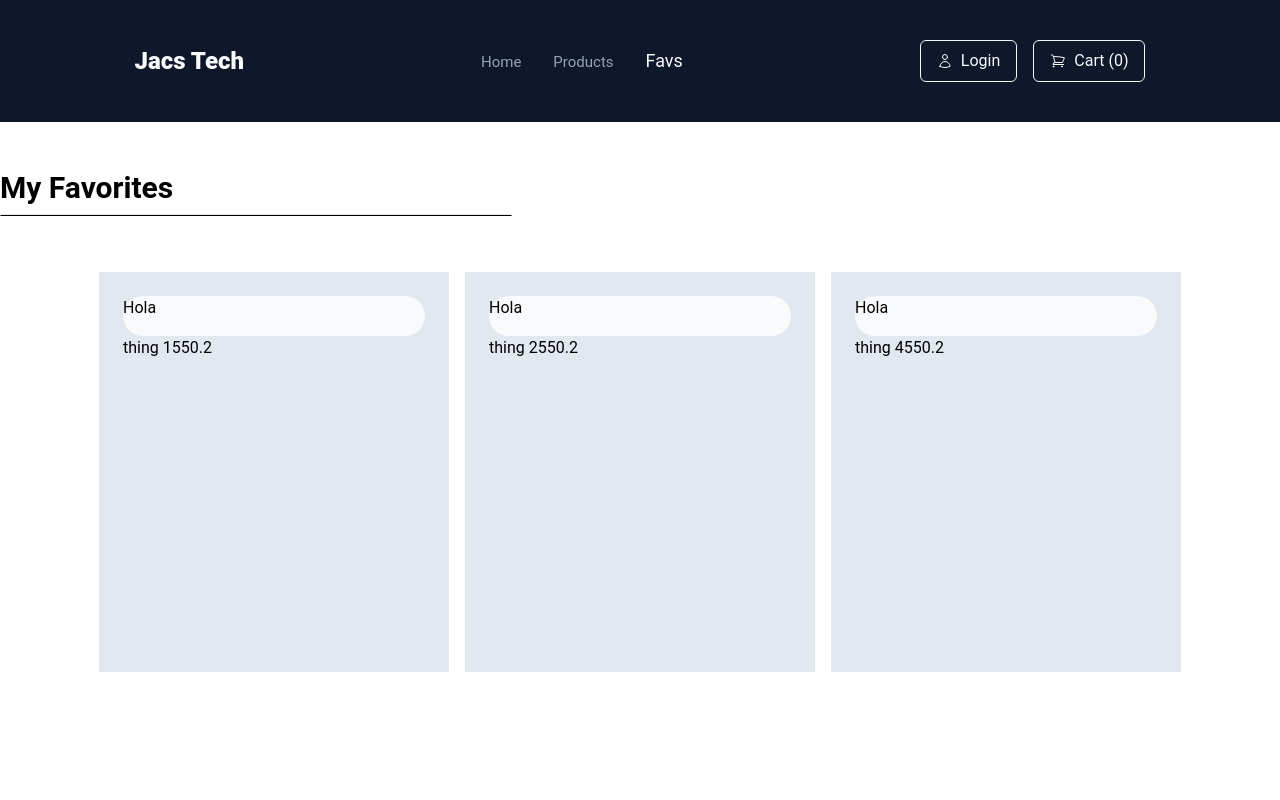
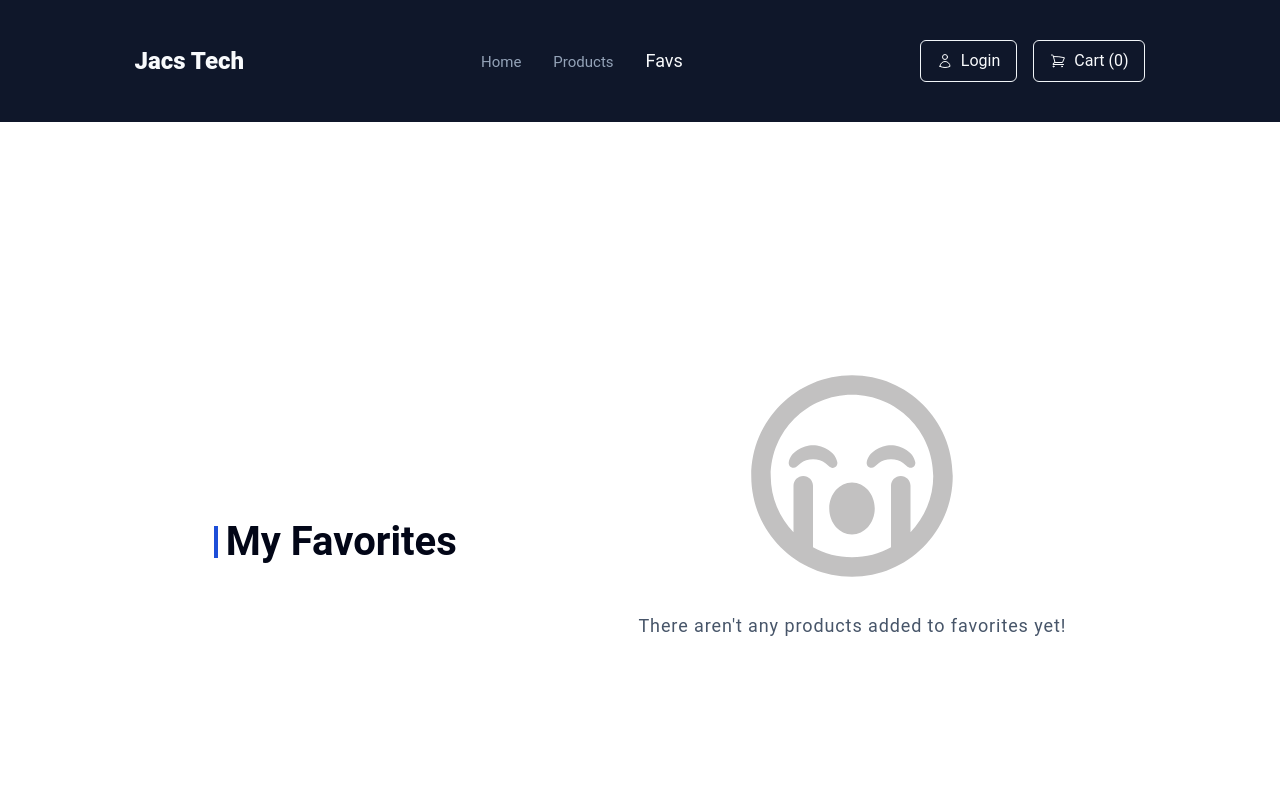
Before and after one commit to alexcas20/jacs-tech, a React (Vite) app: page /favs in a window 1280 px wide. Shown: the top 800 px of the page. Built offline with nearby package versions, Linux system fonts and the light colour scheme.

Commit message:
refactor: favorites component restructuring - update styles - add svg icon to show when the favorites list is empty

```diff
--- a/src/pages/Favs/Favorites.jsx
+++ b/src/pages/Favs/Favorites.jsx
@@ -1,40 +1,98 @@
+import { ArrowLeftIcon, XMarkIcon } from "@heroicons/react/24/solid";
+import { useDispatch, useSelector } from "react-redux";
+import { deleteFav } from "../../features/favSlice";
+import { useNavigate } from "react-router-dom";
 
-const favorites = [
-    {id: 1, name: "thing 1", price: 550.2},
-    {id: 3, name: "thing 2", price: 550.2},
-    {id: 4, name: "thing 4", price: 550.2},
-
-]
-
+import NotFavs from "../../assets/icons/sad_favs.svg";
 
 export const Favorites = () => {
+  // get data from reducer
+  const itemsFav = useSelector((state) => state.fav.favItems);
+
+  // get reducer actions
+  const dispatch = useDispatch();
+
+  // delete of fav items
+  const handleDeleteFav = ({ id }) => {
+    if (id !== undefined || null) dispatch(deleteFav(id));
+    else alert("id not found");
+  };
+
+  // navigate
+  const navigate = useNavigate();
+
   return (
-    <article className="container mx-auto min-h-screen">
+    <article className="min-h-screen flex flex-col items-center md:flex-row md:px-8 md:justify-evenly">
+      <div className="flex justify-center pt-10 md:h-screen md:items-center ">
+        <h2 className="text-2xl md:text-[40px] pl-2 my-2 border-l-4  font-sans font-bold border-blue-700  text-slate-950 sticky top-[40%]">
+          My Favorites
+        </h2>
+      </div>
+      <hr className="my-4 border w-60 md:hidden" />
 
-        <div className="mb-14">
-        <h3 className="text-3xl font-bold pt-12">My Favorites</h3>
-        <hr className="border border-b-black w-[40%] my-2" />
+      {itemsFav.length ? (
+        <div className="border mb-8 rounded-md mt-12 w-[90%] lg:w-[55%]">
+          <h3 className="bg-slate-100 text-xl p-3">Favorites List</h3>
+          <hr />
+
+          {itemsFav.map((item, i) => (
+            <div
+              key={i}
+              className="px-6 py-2 relative cursor-pointer h-[260px]"
+            >
+              <div className="flex flex-col items-center gap-4 group ">
+                <img
+                  className="w-36 h-30 object-cover"
+                  src={item.urlImage}
+                  alt={`Imgage of ${item.name}`}
+                />
+                <div className="text-center flex flex-col -mt-3 w-full ">
+                  {/* About product */}
+                  <span className="font-semibold">{item.name}</span>
+                  <span className="tracking-widest text-slate-800">
+                    ${item.price}
+                  </span>
+
+                  {/*   Delete of fav list */}
+                  <div className="absolute top-3 right-4">
+                    <button onClick={() => handleDeleteFav(item)}>
+                      <XMarkIcon className="w-6" />
+                    </button>
+                  </div>
+
+                  {/* Buy now Hover */}
+                  <div className="w-[100%] flex justify-center">
+                    <button
+                      className="p-2 w-[60%] transition-all duration-500 translate-y-12 opacity-0 bg-slate-900 text-slate-50 rounded-lg group-hover:opacity-100 group-hover:translate-y-0 group-hover:mt-1 hover:bg-slate-700"
+                      onClick={() => navigate(`/product/${item.id}`)}
+                    >
+                      Buy Now
+                    </button>
+                  </div>
+                </div>
+                <hr className="my-0 w-[100%] group-hover:opacity-0" />
+              </div>
+            </div>
+          ))}
         </div>
-
-
-      <div className="flex gap-4 flex-wrap justify-center mb-10">
-      {
-        favorites.map(fav =>
-            <div key={fav.id} className="bg-slate-200 w-[350px] h-[400px] p-6">
-                <div className="bg-slate-50 rounded-full h-10">
-                    Hola
-                </div>
-                <div>
-                    <span>{fav.name}</span>
-                    <span>{fav.price}</span>
-                </div>
-            </div>
-        )
-      }
-      </div>
-
-
-
+      ) : (
+        // No favs products
+        <div className="flex flex-col items-center gap-8 cursor-pointer group">
+          <img
+            className="w-52 pt-10 invert-0"
+            src={NotFavs}
+            alt="There aren't any product"
+          />
+          <p className="text-lg tracking-wider text-slate-600">
+            There aren't any products added to favorites yet!
+          </p>
+          <button className="text-slate-50 bg-slate-950 px-4 py-2 rounded-lg flex gap-2 items-center shadow-md transition-all duration-300 opacity-0 translate-y-80 hover:bg-slate-800 group-hover:translate-y-0 group-hover:opacity-100 "
+          onClick={() => navigate("/products")}>
+            <ArrowLeftIcon className="w-5" />
+            Back To Shop
+          </button>
+        </div>
+      )}
     </article>
   );
 };
```
Also changed, not shown: src/assets/icons/sad_favs.svg (added).
